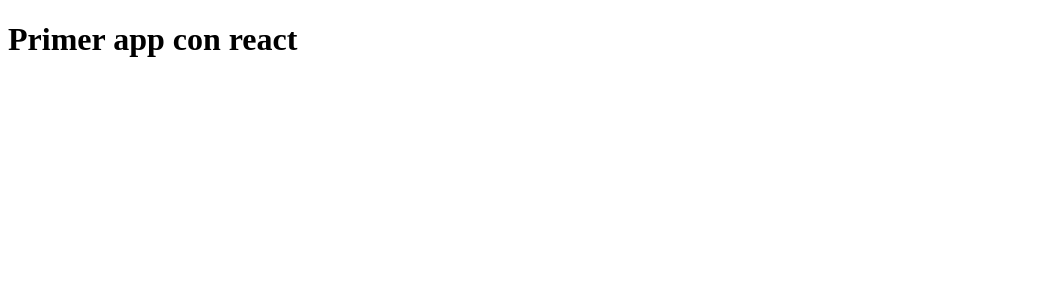
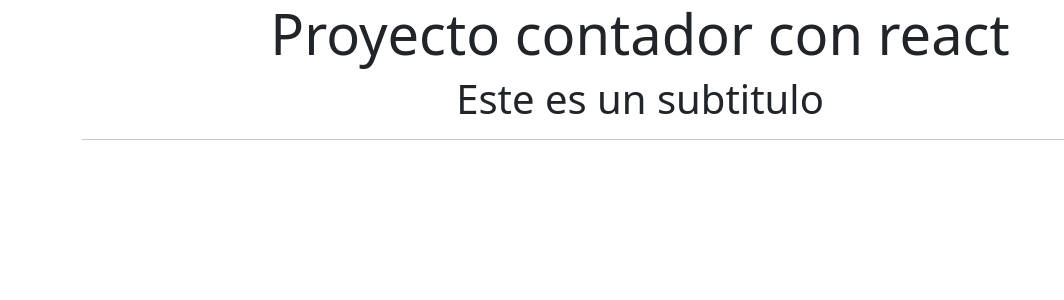
Before and after one commit to MauroRomo1/contador-pats, a React (Vite) app: page / in a window 1280 px wide. Shown: the top 300 px of the page, without its empty margins (0-1064 px from the left). Built offline with nearby package versions, Linux system fonts and the light colour scheme.

Commit message:
Agregando la dependencia de react bootstrap

```diff
--- a/package.json
+++ b/package.json
@@ -10,7 +10,9 @@
     "preview": "vite preview"
   },
   "dependencies": {
+    "bootstrap": "^5.3.0",
     "react": "^18.2.0",
+    "react-bootstrap": "^2.8.0",
     "react-dom": "^18.2.0"
   },
   "devDependencies": {
--- a/src/App.jsx
+++ b/src/App.jsx
@@ -1,10 +1,14 @@
+import "bootstrap/dist/css/bootstrap.min.css";
+import Container from "react-bootstrap/Container";
+
 import "./App.css";
+import Titulos from "./components/Titulos";
 
 function App() {
   return (
-    <div>
-      <h1>Primer app con react</h1>
-    </div>
+    <Container>
+      <Titulos />
+    </Container>
   );
 }
 
--- /dev/null
+++ b/src/components/Titulos.jsx
@@ -0,0 +1,11 @@
+const Titulos = () => {
+  return (
+    <section className="text-center">
+      <h1 className="display-4">Proyecto contador con react</h1>
+      <h2 className="display-6">Este es un subtitulo</h2>
+      <hr />
+    </section>
+  );
+};
+
+export default Titulos;
```
Also changed, not shown: 1 other file (tests, documents, lock files or other folders).
